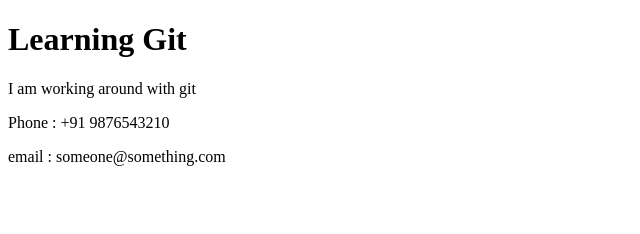
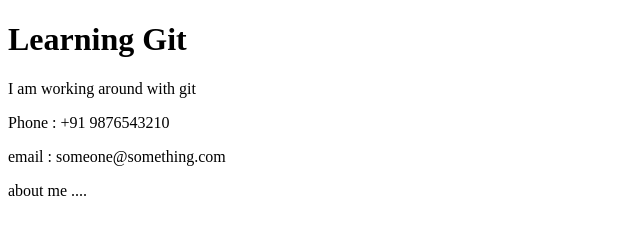
Before and after one commit to iamaswinsudheer/sampleRepo, a plain HTML site: page index.html in a window 1280 px wide. Shown: the full height of the page, 0-640 px from the left. Drawn offline with Linux system fonts and the light colour scheme.

Commit message:
added about me

```diff
--- a/index.html
+++ b/index.html
@@ -10,5 +10,6 @@
     <p>I am working around with git</p>
     <p>Phone : +91 9876543210</p>
     <p> email : someone@something.com</p>
+    <p>about me ....</p>
 </body>
 </html>
```
